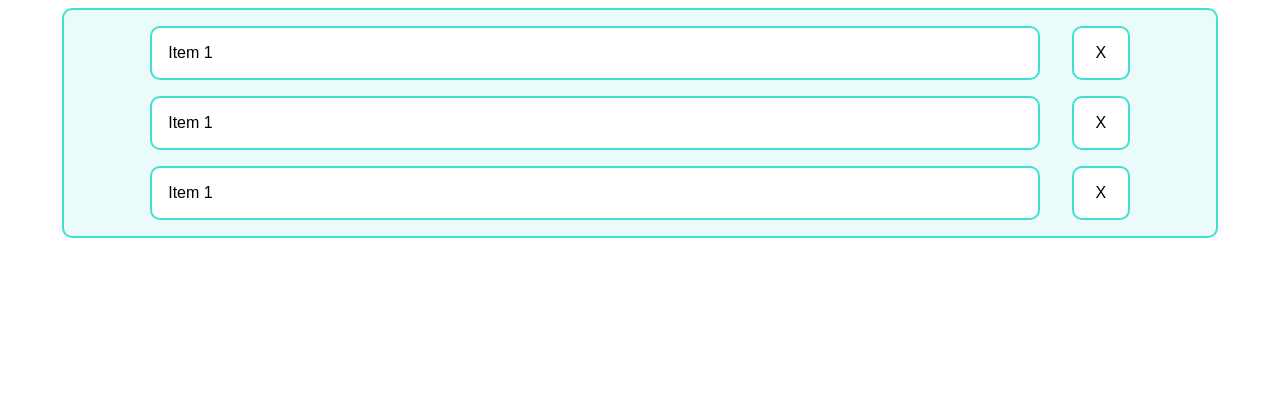
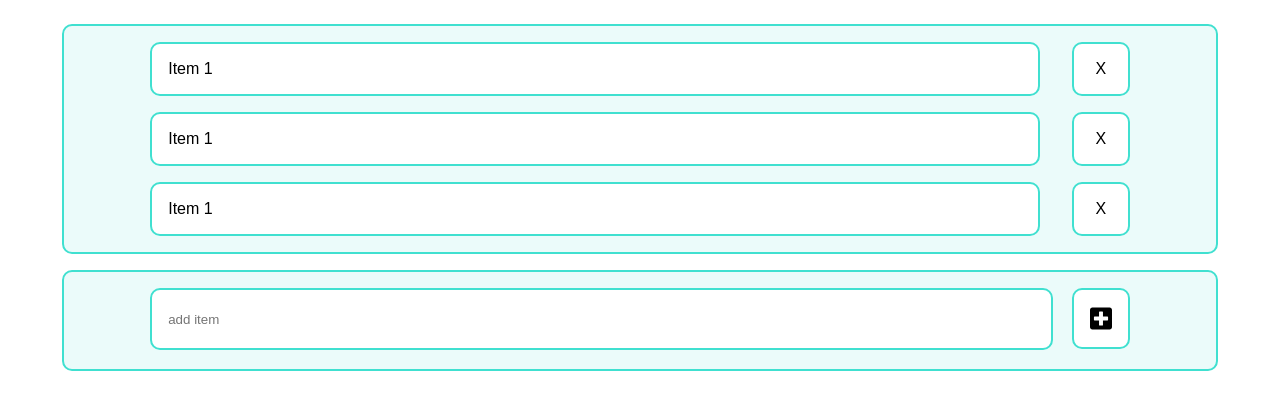
Before and after one commit to dnynwm/todolist, a website built with Parcel: page index.html in a window 1280 px wide. Built offline with nearby package versions, Linux system fonts and the light colour scheme.

Commit message:
Add input field
I added the input field and the add button

```diff
--- a/index.html
+++ b/index.html
@@ -32,6 +32,8 @@
 			<div class="box">X</div>
 		</div>
 
+
+
 		<!--Items and boxes in a list style-->
 			<!-- <ul>
 			<li class="list-item">Item 1</li>
@@ -48,7 +50,18 @@
 
 	</div>
 
+	<div class="list-container">
+		<div>
+			<input class="add-item" type="text" name="name" placeholder="add item">
+		<!--	<div class="list-item">Item 1</div> -->
+		</div>
+<div class="">
 
+
+			<input class="btn" type="image" src="./icons/plus-square-solid.svg">
+			<!--	<div class="box">X</div> -->
+</div>
+	</div>
 
 
 	<!--Custom JS-->
--- a/src/styles.css
+++ b/src/styles.css
@@ -62,7 +62,7 @@ otherwise, try to use flexbox*/
   /* justify-content: end; */
   /* display: flex; */
   max-width: 90vw;
-  margin: auto;
+  margin: 1rem auto;
   border: 2px solid turquoise;
   border-radius: 10px;
   background-color: #ebfbfa;
@@ -88,3 +88,16 @@ li { color:#5cd3cb; /*Dummy-color, please delete me*/
   text-align: center;
 
 }
+
+.add-item {
+  width: 94%;
+  height: 27%
+}
+
+.add-item, .btn  {
+  padding: 1rem;
+  margin: 1rem;
+  border: 2px solid turquoise;
+  border-radius: 10px;
+  background-color: white;
+}
```
Also changed, not shown: icons/plus-square-solid.svg (added).
